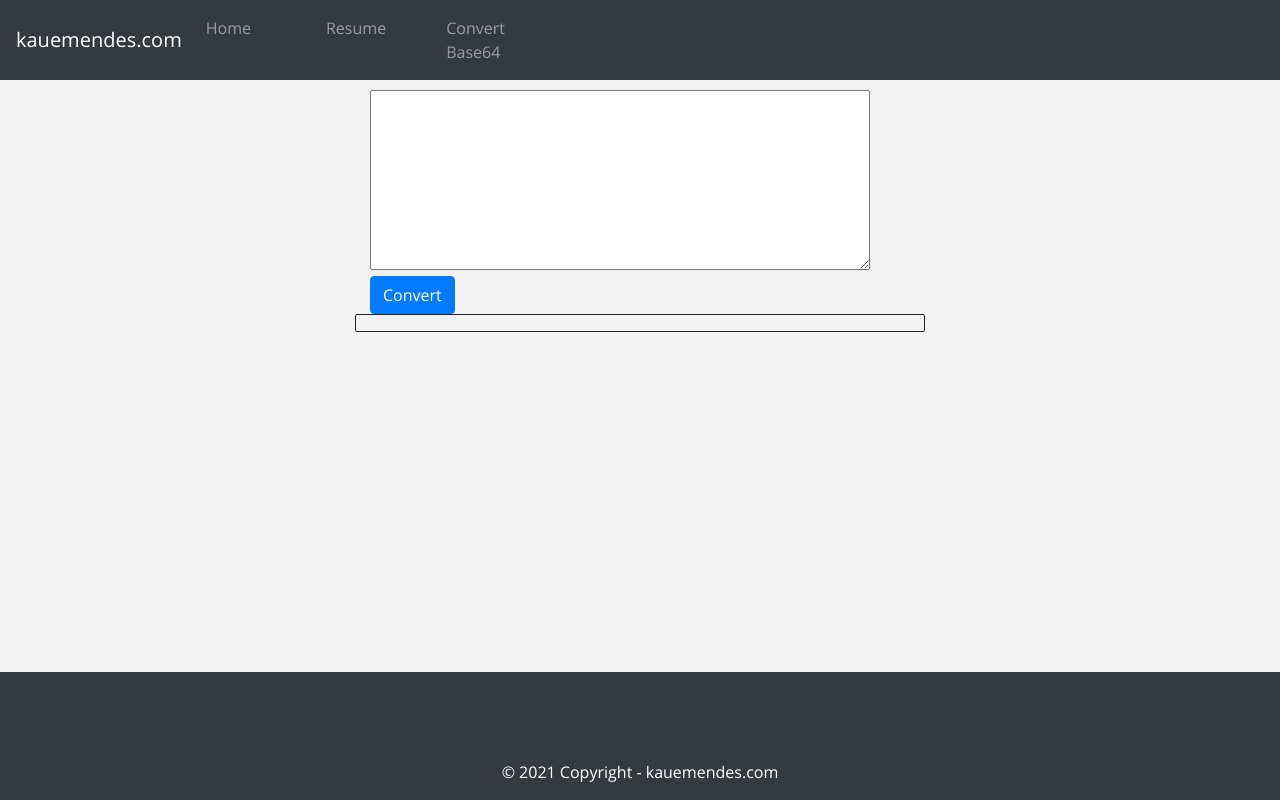
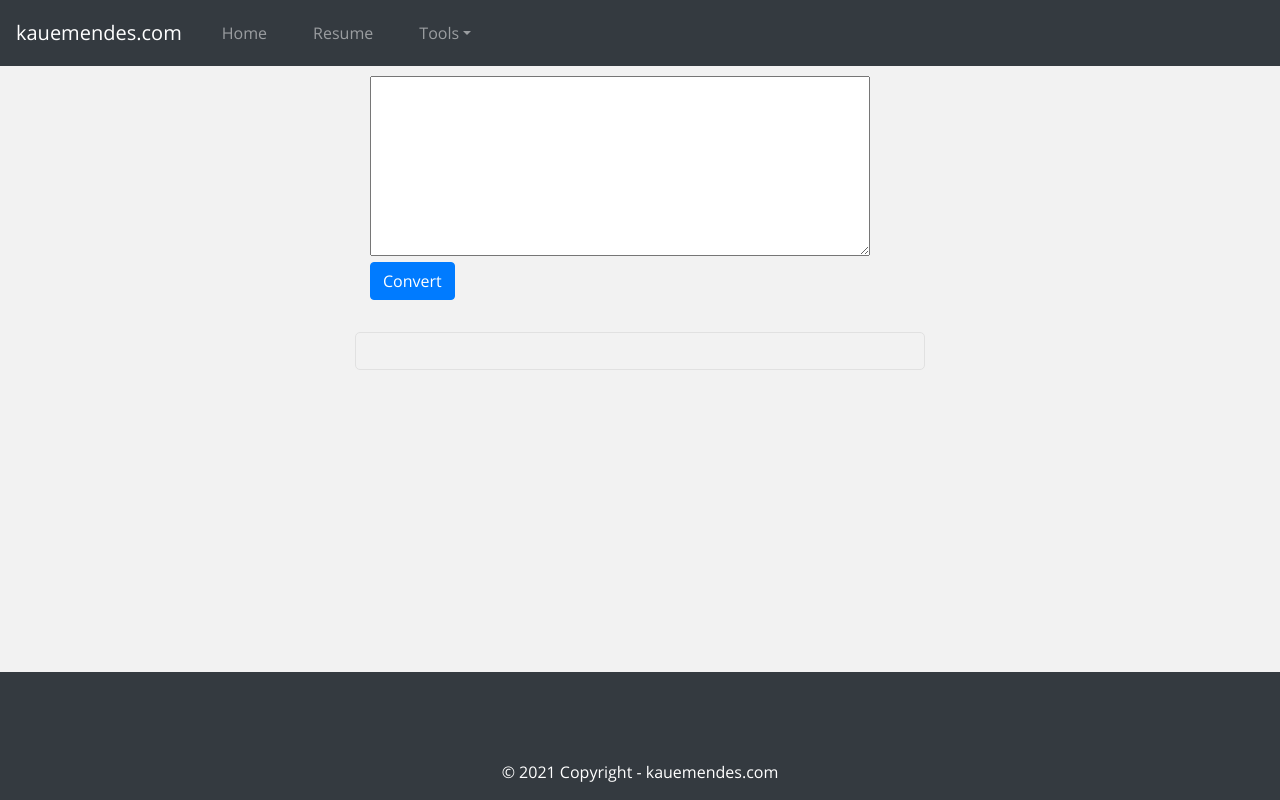
Before and after one commit to kauemendes/kauemendes.com, a Next.js app: page /convertToBase64 in a window 1280 px wide. Built offline with nearby package versions, Linux system fonts and the light colour scheme.

Commit message:
Navbar Dropdown list and Paddings on Home

```diff
--- a/components/nav.js
+++ b/components/nav.js
@@ -1,10 +1,14 @@
-import {Navbar, Nav, Row, Col} from 'react-bootstrap'
+import {Navbar, Nav, NavDropdown, Row, Col} from 'react-bootstrap'
 import Link from 'next/link';
 
 function NavSite() {
     return (
         <Navbar expand="lg" variant="dark" bg="dark">
-            <Navbar.Brand href="#home">kauemendes.com</Navbar.Brand>
+            <Navbar.Brand>
+                <Link href="/">
+                    <a className="navbar-brand">kauemendes.com</a>
+                </Link>
+            </Navbar.Brand>
             <Navbar.Toggle aria-controls="basic-navbar-nav" />
             <Navbar.Collapse id="basic-navbar-nav">
                 <Nav className="mr-auto">
@@ -20,9 +24,17 @@ function NavSite() {
                             </Link>
                         </Col>
                         <Col>
-                            <Link href="/convertToBase64">
-                                <a className="nav-link">Convert Base64</a>
-                            </Link>
+                            <NavDropdown title="Tools" id="basic-nav-dropdown">
+                                <NavDropdown.Item>
+                                    <Link href="/convertToBase64">
+                                        <a className="dropdown-item">Convert Base64</a>
+                                    </Link>
+                                </NavDropdown.Item>
+                                <NavDropdown.Item>Another Tool</NavDropdown.Item>
+                                <NavDropdown.Item>Nice Tool</NavDropdown.Item>
+                                <NavDropdown.Divider />
+                                <NavDropdown.Item>Find Me</NavDropdown.Item>
+                            </NavDropdown>
                         </Col>
                     </Row>
                 </Nav>
--- a/css/styles.css
+++ b/css/styles.css
@@ -83,6 +83,12 @@ textarea {
 }
 
 .box {
-    border: 1px solid;
-    border-radius: 2px;
+    border: 1px solid rgb(225 225 225);
+    border-radius: 5px;
+    margin-top: 2rem;
+    padding: 10px;
+    text-align: center;
+    font-size: 12px;
+    font-weight: 500;
+    color: deeppink;
 }
--- a/pages/index.js
+++ b/pages/index.js
@@ -22,7 +22,6 @@ function Home() {
     return (
         <>
             <Container fluid>
-            </Container>
                 <Jumbotron fluid className="section1">
                     <Container>
                         <Title>Welcome to Kauê Mendes Helm's</Title>
@@ -61,6 +60,8 @@ function Home() {
                         </p>
                     </Container>
                 </Jumbotron>
+            </Container>
+
         </>
     )
 }
```
Also changed, not shown: 2 other files (tests, documents, lock files or other folders). Lines whose indentation alone changed are shown as unchanged.
